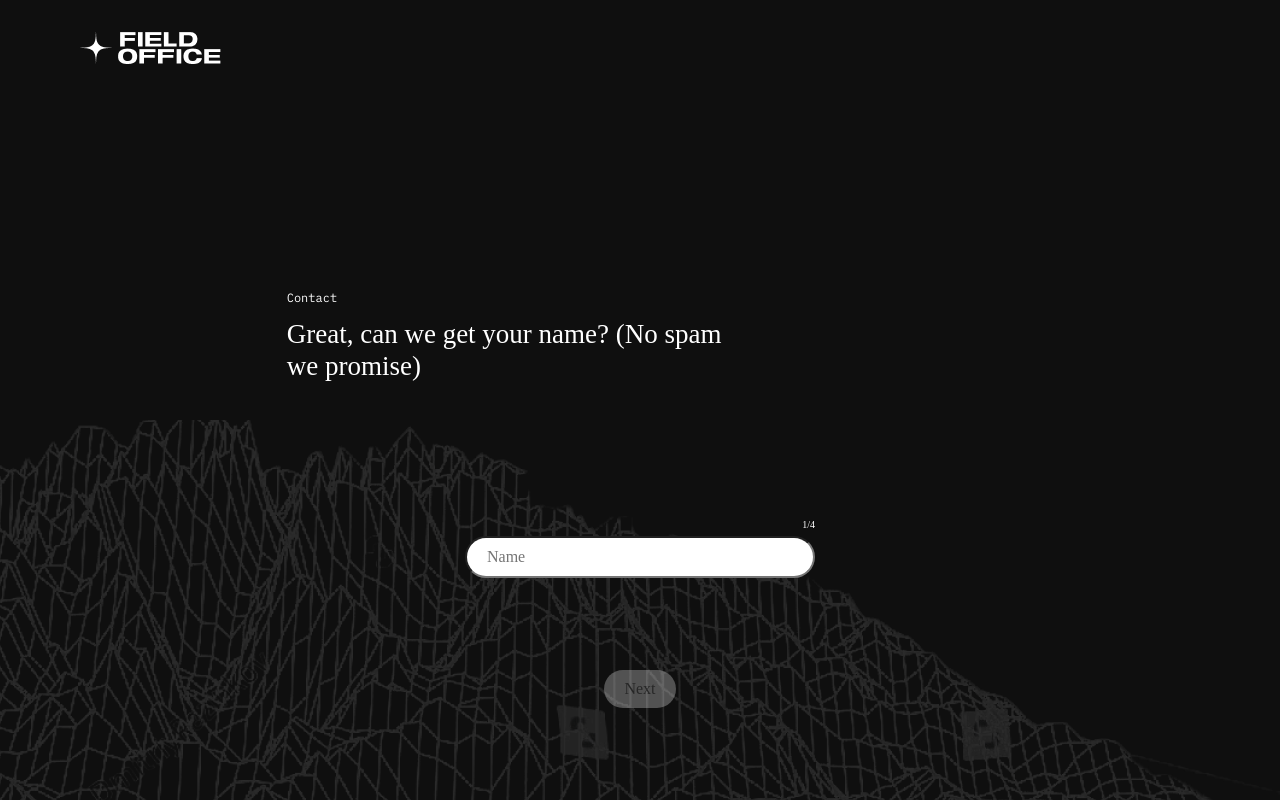
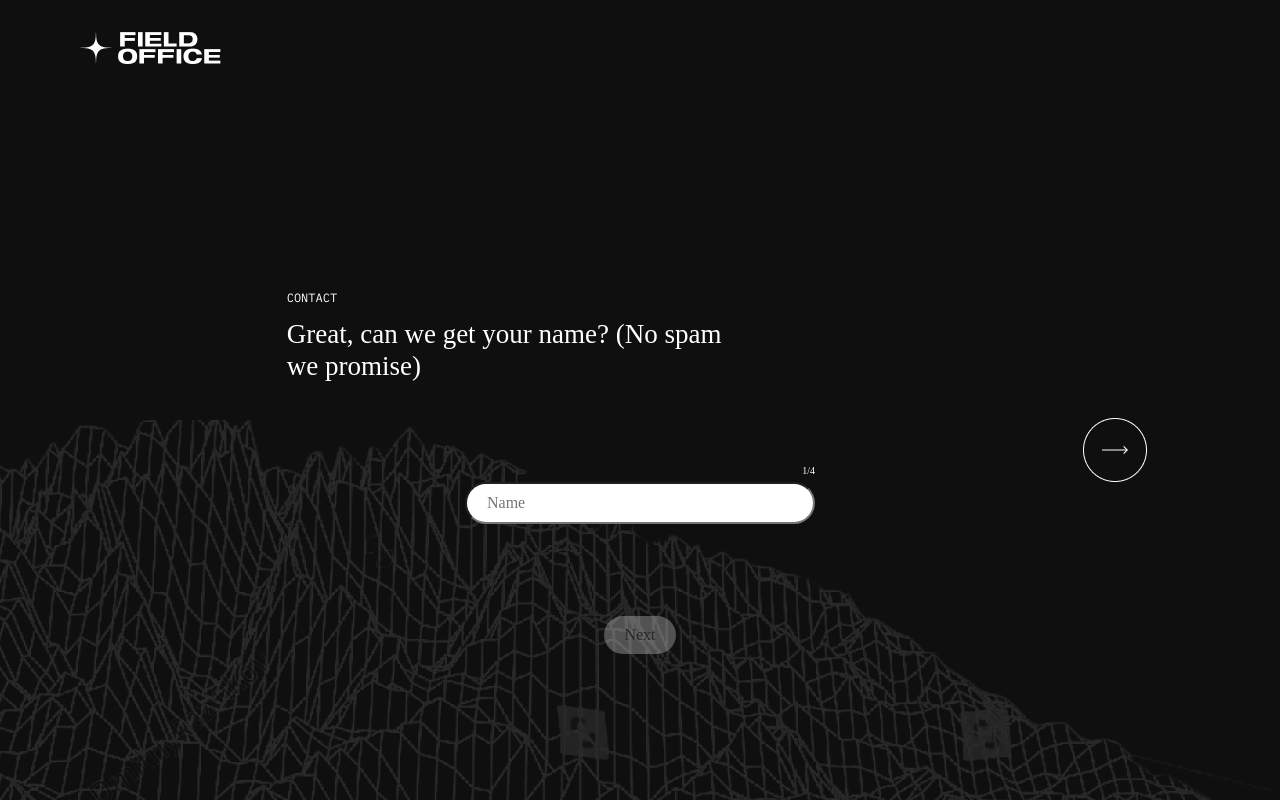
Before and after one commit to robbiebart/field-office-test, a React (Create React App) app: page / in a window 1280 px wide. Built offline with nearby package versions, Linux system fonts and the light colour scheme; a web font is replaced by a local one.

Commit message:
styled arrows, finished styling and logic for errors

```diff
--- a/src/App.js
+++ b/src/App.js
@@ -1,4 +1,4 @@
-import { useState } from "react";
+import { useState, useEffect } from "react";
 
 import {
 	validateName,
@@ -16,6 +16,7 @@ function App() {
 	const [email, setEmail] = useState("");
 	const [phone, setPhone] = useState("");
 	const [message, setMessage] = useState("");
+	const [error, setError] = useState(false);
 
 	function handleSubmit(e) {
 		e.preventDefault();
@@ -45,28 +46,29 @@ function App() {
 		}
 	}
 
+	useEffect(() => {
+		setError(false);
+	}, [step]);
+
 	return (
 		<div>
 			<header className="header">
 				<img src="/assets/PrimaryLogo.png" />
 			</header>
 			<main>
-				<nav>
-					<button
-						onClick={() => setStep(step - 1)}
-						disabled={step <= 1}
-					>
-						backward
-					</button>
-					<button
-						onClick={() => setStep(step + 1)}
-						disabled={step >= 4}
-					>
-						forward
-					</button>
-				</nav>
+				<nav></nav>
 				<section className="main-grid instructions">
-					<div className="margin"></div>
+					<div className="margin">
+						{step === 1 ? null : (
+							<button
+								className="margin__arrow-left"
+								onClick={() => setStep(step - 1)}
+								disabled={step <= 1}
+							>
+								<img src="/assets/ArrowLeft.png" />
+							</button>
+						)}
+					</div>
 					<form className="form" onSubmit={handleSubmit}>
 						<div>
 							<p className="form__title">Contact</p>
@@ -81,7 +83,9 @@ function App() {
 											{step}/4
 										</div>
 										<input
-											className="form__wrapper__input"
+											className={`form__wrapper__input ${
+												error ? "error" : ""
+											}`}
 											placeholder="Name"
 											value={name}
 											onChange={(e) =>
@@ -89,7 +93,11 @@ function App() {
 											}
 										/>
 										<div className="form__wrapper__error-field">
-											<p></p>
+											<p>
+												{error
+													? "This field cannot be empty"
+													: null}
+											</p>
 										</div>
 									</div>
 								</div>
@@ -103,13 +111,22 @@ function App() {
 											{step}/4
 										</div>
 										<input
-											className="form__wrapper__input"
+											className={`form__wrapper__input ${
+												error ? "error" : ""
+											}`}
 											placeholder="Email"
 											value={email}
 											onChange={(e) =>
 												setEmail(e.target.value)
 											}
 										/>
+										<div className="form__wrapper__error-field">
+											<p>
+												{error
+													? "Invalid email format"
+													: null}
+											</p>
+										</div>
 									</div>
 								</div>
 							) : step === 3 ? (
@@ -122,16 +139,25 @@ function App() {
 											{step}/4
 										</div>
 										<input
-											className="form__wrapper__input"
+											className={`form__wrapper__input ${
+												error ? "error" : ""
+											}`}
 											placeholder="Phone"
 											value={phone}
 											onChange={(e) =>
 												setPhone(e.target.value)
 											}
 										/>
+										<div className="form__wrapper__error-field">
+											<p>
+												{error
+													? "This field cannot be empty"
+													: null}
+											</p>
+										</div>
 									</div>
 								</div>
-							) : step === 4 ? (
+							) : step === 4 || step === 5 ? (
 								<div>
 									<h4 className="form__instructions">
 										And finally, what would you like to
@@ -139,16 +165,25 @@ function App() {
 									</h4>
 									<div className="form__wrapper">
 										<div className="form__wrapper__counter">
-											{step}/4
+											{Math.min(step, 4)}/4
 										</div>
 										<input
-											className="form__wrapper__input"
+											className={`form__wrapper__input ${
+												error ? "error" : ""
+											}`}
 											placeholder="message"
 											value={message}
 											onChange={(e) =>
 												setMessage(e.target.value)
 											}
 										/>
+										<div className="form__wrapper__error-field">
+											<p>
+												{error
+													? "This field cannot be empty"
+													: null}
+											</p>
+										</div>
 									</div>
 								</div>
 							) : null}
@@ -157,7 +192,9 @@ function App() {
 							<div>Inquiry sent, Thank You </div>
 						) : (
 							<button
-								className="submit"
+								className={`submit ${
+									validateInput() ? "valid" : ""
+								}`}
 								type={step === 4 ? "submit" : "button"}
 								disabled={!validateInput()}
 								onClick={() => nextButton()}
@@ -166,7 +203,19 @@ function App() {
 							</button>
 						)}
 					</form>
-					<div className="margin"></div>
+					<div className="margin">
+						<button
+							className="margin__arrow-right"
+							onClick={() =>
+								validateInput()
+									? setStep(step + 1)
+									: setError(true)
+							}
+							disabled={step >= 4}
+						>
+							<img src="/assets/ArrowRight.png" />
+						</button>
+					</div>
 				</section>
 			</main>
 		</div>
--- a/src/App.scss
+++ b/src/App.scss
@@ -8,8 +8,66 @@ body {
 	}
 }
 
-nav {
-	display: none;
+.margin {
+	position: relative;
+
+	&__arrow-left {
+		position: absolute;
+		// display: none;
+		width: 4.6rem;
+		height: 4.5rem;
+
+		top: 35.6rem;
+		left: 0.9rem;
+		padding: 0;
+		border: 0;
+		background: transparent;
+
+		@media only screen and (min-width: 600px) {
+			width: 6.8rem;
+			height: 6.4rem;
+			top: 32.22rem;
+			left: 12rem;
+		}
+
+		img {
+			padding: 0;
+
+			@media only screen and (min-width: 600px) {
+				width: 6.4rem;
+				height: 6.4rem;
+			}
+		}
+	}
+	&__arrow-right {
+		position: absolute;
+		// display: none;
+		width: 4.6rem;
+		height: 4.5rem;
+		padding: 0;
+		top: 35.6rem;
+		right: 0.9rem;
+		background: transparent;
+		border: 0;
+
+		@media only screen and (min-width: 600px) {
+			width: 6.8rem;
+			height: 6.4rem;
+			top: 32.22rem;
+			right: 12.9rem;
+		}
+
+		img {
+			border: 0;
+
+			padding: 0;
+
+			@media only screen and (min-width: 600px) {
+				width: 6.4rem;
+				height: 6.4rem;
+			}
+		}
+	}
 }
 
 .header {
@@ -36,11 +94,16 @@ nav {
 
 	&__title {
 		margin-bottom: 1rem;
+		text-transform: uppercase;
 	}
 
 	&__instructions {
 		min-height: 9.6rem;
 		max-width: 45.2rem;
+
+		@media only screen and (min-width: 600px) {
+			min-height: 6.4rem;
+		}
 	}
 
 	&__wrapper {
@@ -56,7 +119,7 @@ nav {
 		}
 
 		@media only screen and (min-width: 600px) {
-			margin-top: 10rem;
+			margin-top: 7.8rem;
 		}
 
 		&__counter {
@@ -75,6 +138,14 @@ nav {
 			font-family: "NHaasGroteskDSW01-55Rg";
 			font-size: 1.6rem;
 			line-height: 2.2rem;
+
+			&::focus-visible {
+				border: none;
+			}
+
+			&.error {
+				border: solid 1px #ff0000;
+			}
 		}
 
 		&__error-field {
@@ -88,7 +159,6 @@ nav {
 
 	.submit {
 		display: block;
-		width: 7.2rem;
 		margin: 3.5rem auto 0;
 		padding: 0.8rem 2rem;
 		border-radius: 5rem;
@@ -102,7 +172,7 @@ nav {
 			margin-top: 7rem;
 		}
 
-		&:active {
+		&.valid {
 			border: 0.1rem solid #00ff57;
 		}
 	}
```
Also changed, not shown: public/assets/ArrowLeft.png (added), public/assets/ArrowRight.png (added).
